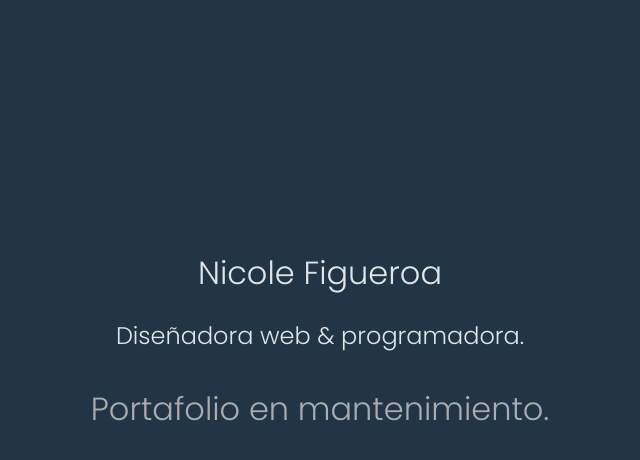
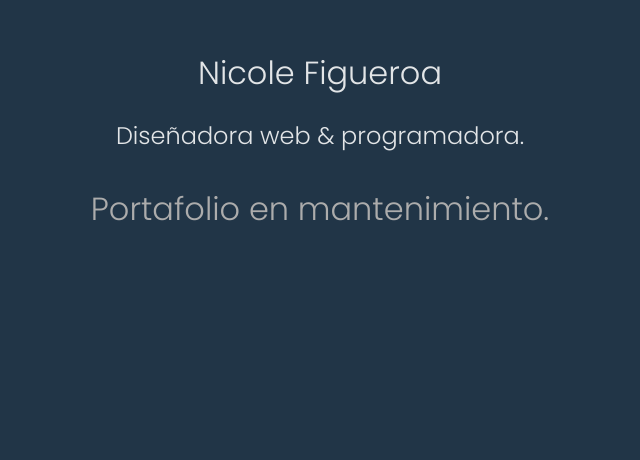
Before and after one commit to Linmake/Portfolio, a React (Vite) app: page / in a window 1280 px wide. Shown: the part 254-714 px from the top of the page, without its empty margins (320-960 px from the left). Built offline with nearby package versions, Linux system fonts and the light colour scheme.

Commit message:
async script import

```diff
--- a/index.html
+++ b/index.html
@@ -15,6 +15,6 @@
   </head>
   <body>
     <div id="root"></div>
-    <script type="module" src="/src/main.jsx"></script>
+    <script type="module" src="/src/main.jsx" async></script>
   </body>
 </html>
--- a/src/index.css
+++ b/src/index.css
@@ -14,7 +14,7 @@
 }
 
 body {
-  margin: 25vh auto;
+  margin: 0 auto;
   min-width: 320px;
   min-height: 100vh;
   background-color: #213547;
```
